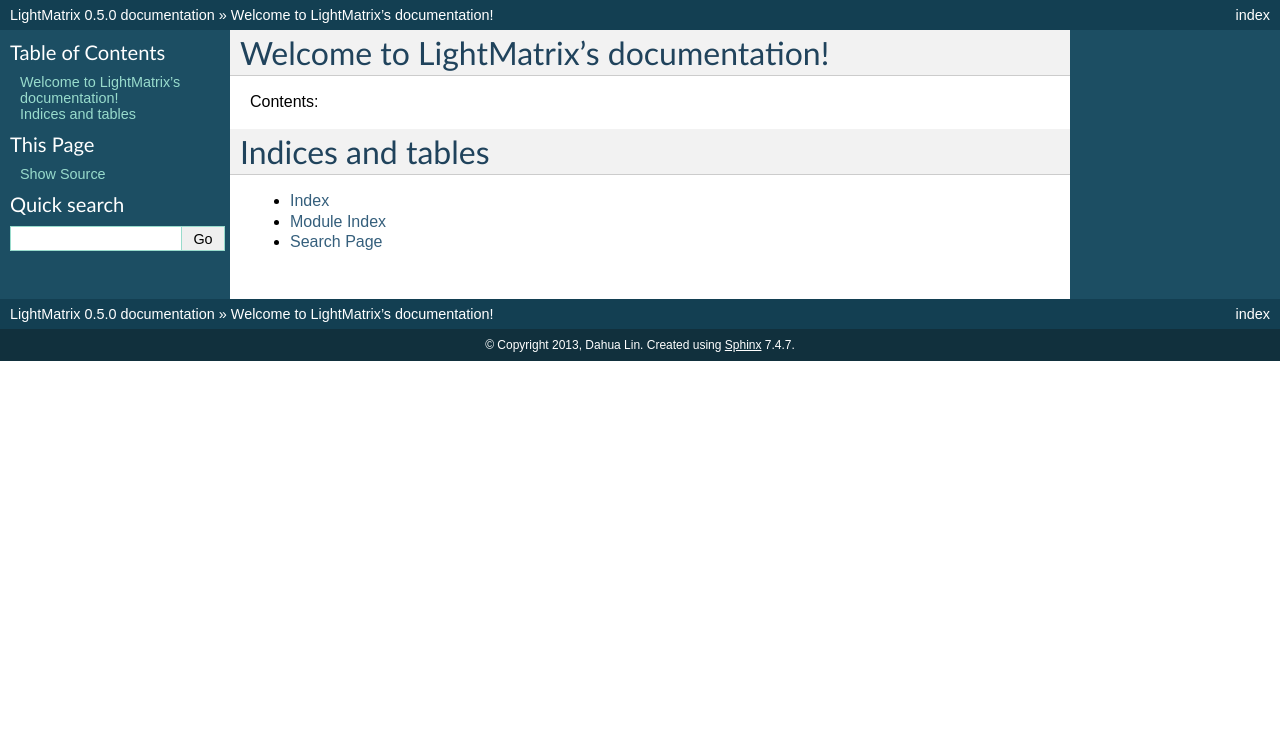
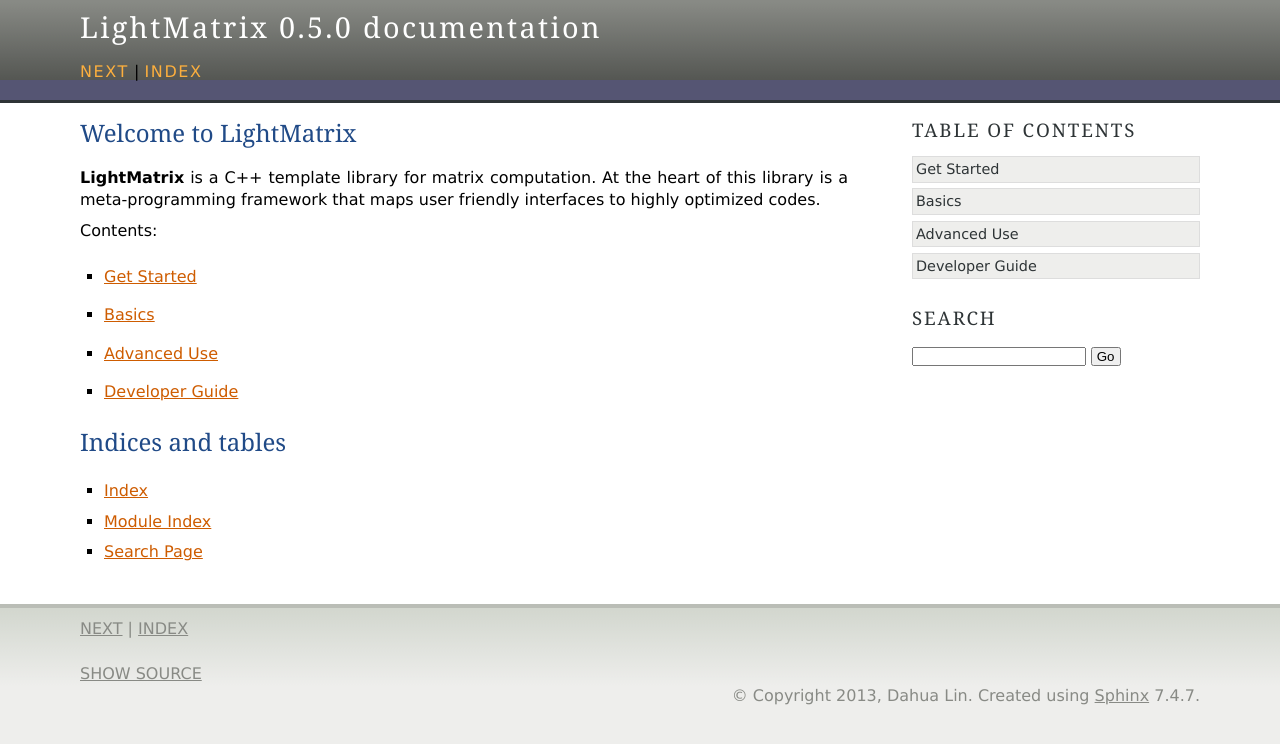
Before and after one commit to lindahua/light-matrix, a Sphinx documentation site: the page built from doc/index.rst, in a window 1280 px wide. Shown: the top 744 px of the page. Built offline with Sphinx 7.4.7, drawn with Linux system fonts in a browser that asks for light colours.

Commit message:
set up documentation framework

```diff
--- /dev/null
+++ b/doc/advanced.rst
@@ -0,0 +1,4 @@
+Advanced Use
+==============
+
+being constructed
--- /dev/null
+++ b/doc/basics.rst
@@ -0,0 +1,4 @@
+Basics
+=======
+
+being constructed
--- a/doc/conf.py
+++ b/doc/conf.py
@@ -91,7 +91,7 @@
 
 # The theme to use for HTML and HTML Help pages.  See the documentation for
 # a list of builtin themes.
-html_theme = 'default'
+html_theme = 'agogo'
 
 # Theme options are theme-specific and customize the look and feel of a theme
 # further.  For a list of options available for each theme, see the
--- /dev/null
+++ b/doc/dev_guide.rst
@@ -0,0 +1,4 @@
+Developer Guide
+=================
+
+being constructed ...
--- /dev/null
+++ b/doc/get_started.rst
@@ -0,0 +1,4 @@
+Get Started
+=============
+
+being constructed ...
--- a/doc/index.rst
+++ b/doc/index.rst
@@ -1,15 +1,21 @@
-.. LightMatrix documentation master file, created by
-   sphinx-quickstart on Wed Jan  2 22:15:03 2013.
-   You can adapt this file completely to your liking, but it should at least
-   contain the root `toctree` directive.
+.. LightMatrix documentation master file
 
-Welcome to LightMatrix's documentation!
-=======================================
+Welcome to LightMatrix
+=========================
+
+**LightMatrix** is a C++ template library for matrix computation. At the heart of this library is a meta-programming framework that maps user friendly interfaces to highly optimized codes.
+
+
 
 Contents:
 
 .. toctree::
    :maxdepth: 2
+
+   get_started
+   basics
+   advanced
+   dev_guide
 
 
 
```
